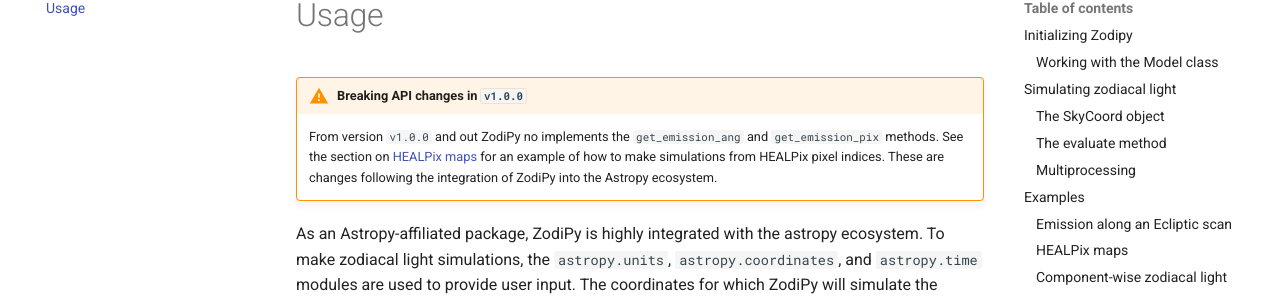
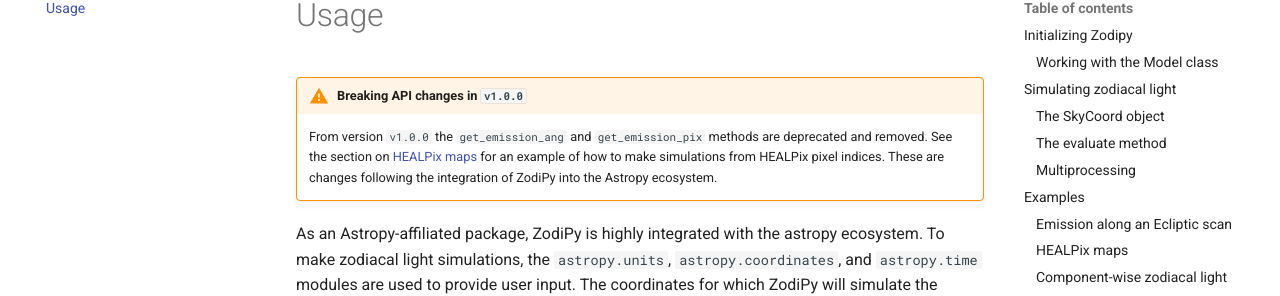
Before and after one commit to Cosmoglobe/zodipy, an MkDocs documentation site: the page built from docs/usage.md, in a window 1280 px wide and 900 px high. Shown: the part 151-447 px from the top of the window. Built offline with MkDocs 1.6.1 and Material for MkDocs 9.7.7, drawn with Linux system fonts in a browser that asks for light colours; comment, search, counter and statistics services are not loaded.

Commit message:
Fix typo in docs [no ci]

```diff
--- a/docs/usage.md
+++ b/docs/usage.md
@@ -1,5 +1,5 @@
 !!! warning "Breaking API changes in `v1.0.0`"
-    From version `v1.0.0` and out ZodiPy no implements the `get_emission_ang` and `get_emission_pix` methods. See the section on [HEALPix maps](usage.md#healpix-maps) for an example of how to make simulations from HEALPix pixel indices. These are changes following the integration of ZodiPy into the Astropy ecosystem.
+    From version `v1.0.0` the `get_emission_ang` and `get_emission_pix` methods are deprecated and removed. See the section on [HEALPix maps](usage.md#healpix-maps) for an example of how to make simulations from HEALPix pixel indices. These are changes following the integration of ZodiPy into the Astropy ecosystem.
 
 As an Astropy-affiliated package, ZodiPy is highly integrated with the astropy ecosystem.
 To make zodiacal light simulations, the `astropy.units`, `astropy.coordinates`, and `astropy.time` modules are used to provide user input. The coordinates for which ZodiPy will simulate the zodiacal light is specified in through the `astropy.coordinates.SkyCoord` object. Using ZodiPy is very simple and the user will only interact with *one* object `zodipy.Model`, which has *one* method `evaluate`.
```
